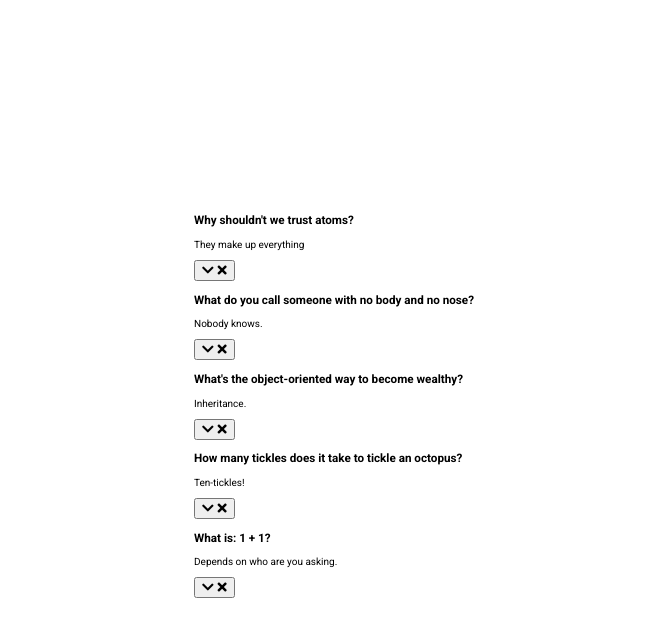
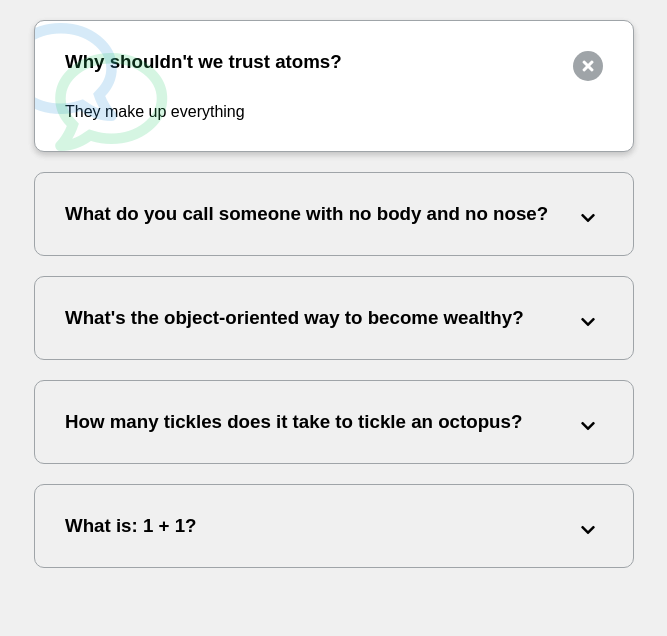
Before and after one commit to rgoshen/faq_collapse, a plain HTML site: page index.html in a window 1280 px wide. Shown: the whole page, without its empty margins (306-973 px from the left). Drawn offline with Linux system fonts and the light colour scheme; a web font is replaced by a local one.

Commit message:
added styling

```diff
--- a/css/style.css
+++ b/css/style.css
@@ -1,21 +1,107 @@
-@import url("https://fonts.googleapis.com/css2?family=Roboto:ital,wght@0,400;0,700;1,400&display=swap");
+@import url("https://fonts.googleapis.com/css?family=Muli&display=swap");
 
 * {
   box-sizing: border-box;
 }
 
-html {
-  font-size: 10px;
+body {
+  font-family: "Muli", sans-serif;
+  background-color: #f0f0f0;
 }
 
-body {
-  font-family: "Roboto", sans-serif;
-  padding: 0;
-  margin: 0;
+h1 {
+  margin: 50px 0 30px;
+  text-align: center;
+}
+
+.faq-container {
+  max-width: 600px;
+  margin: 0 auto;
+}
+
+.faq {
+  background-color: transparent;
+  border: 1px solid #9fa4a8;
+  border-radius: 10px;
+  margin: 20px 0;
+  padding: 30px;
+  position: relative;
+  overflow: hidden;
+  transition: 0.3s ease;
+}
+
+.faq.active {
+  background-color: #fff;
+  box-shadow: 0 3px 6px rgba(0, 0, 0, 0.1), 0 3px 6px rgba(0, 0, 0, 0.1);
+}
+
+.faq.active::before,
+.faq.active::after {
+  content: "\f075";
+  font-family: "Font Awesome 5 Free";
+  color: #2ecc71;
+  font-size: 7rem;
+  position: absolute;
+  opacity: 0.2;
+  top: 20px;
+  left: 20px;
+  z-index: 0;
+}
+
+.faq.active::before {
+  color: #3498db;
+  top: -10px;
+  left: -30px;
+  transform: rotateY(180deg);
+}
+
+.faq-title {
+  margin: 0 35px 0 0;
+}
+
+.faq-text {
+  display: none;
+  margin: 30px 0 0;
+}
+
+.faq.active .faq-text {
+  display: block;
+}
+
+.faq-toggle {
+  background-color: transparent;
+  border: 0;
+  border-radius: 50%;
+  cursor: pointer;
   display: flex;
-  flex-direction: column;
   align-items: center;
   justify-content: center;
-  height: 100vh;
-  overflow: hidden;
+  font-size: 16px;
+  padding: 0;
+  position: absolute;
+  top: 30px;
+  right: 30px;
+  height: 30px;
+  width: 30px;
 }
+
+.faq-toggle:focus {
+  outline: 0;
+}
+
+.faq-toggle .fa-times {
+  display: none;
+}
+
+.faq.active .faq-toggle .fa-times {
+  color: #fff;
+  display: block;
+}
+
+.faq.active .faq-toggle .fa-chevron-down {
+  display: none;
+}
+
+.faq.active .faq-toggle {
+  background-color: #9fa4a8;
+}
```
